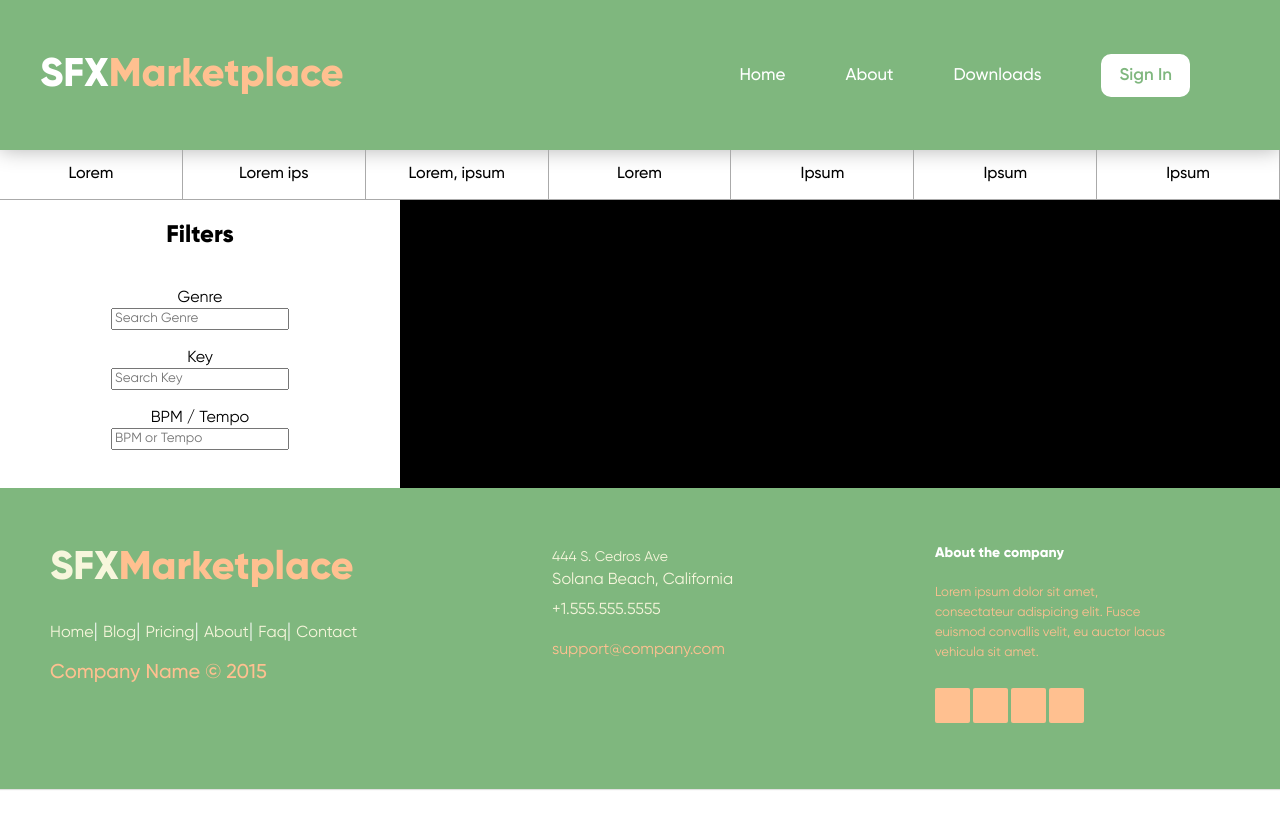
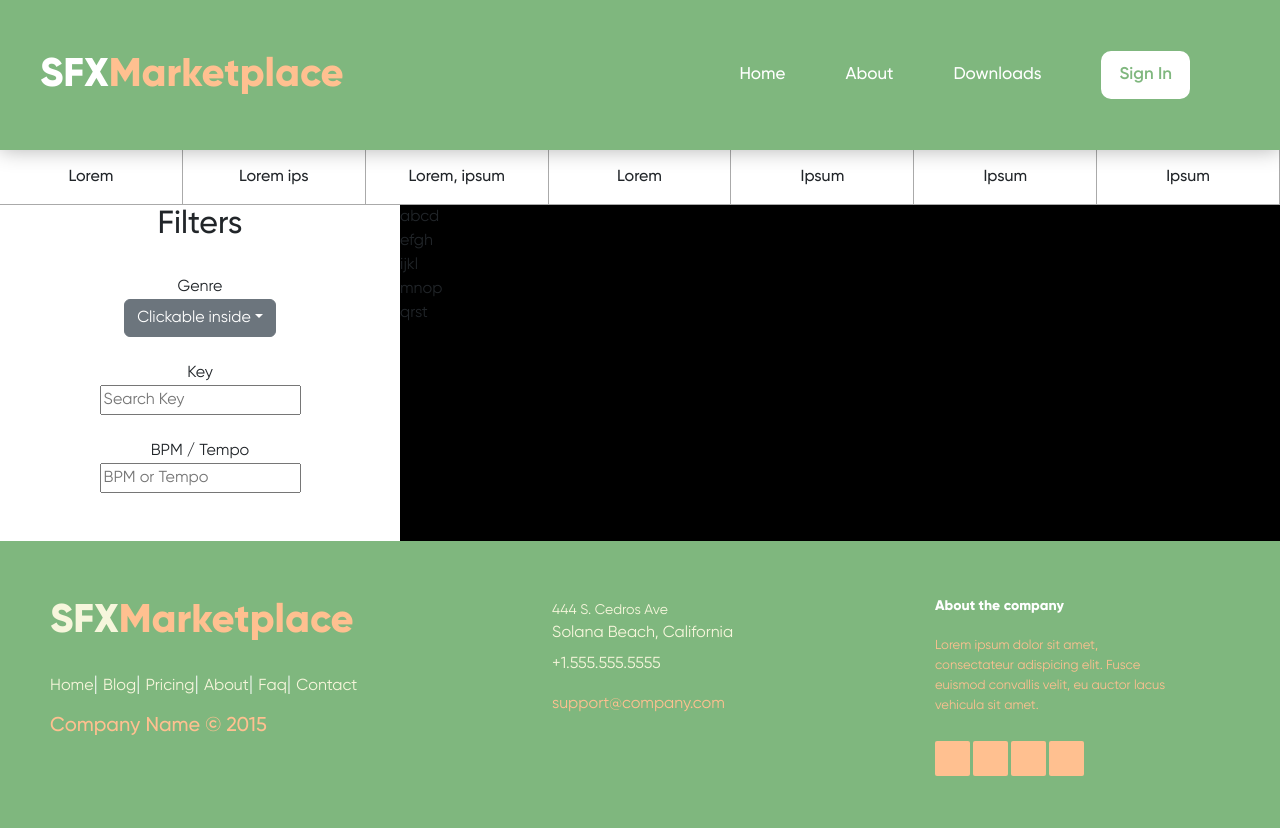
Before and after one commit to vishal-1230/SFXMarketplace, a React (Create React App) app in the folder client/: page / in a window 1280 px wide. Shown: the top 828 px of the page. Before the commit the page ends 800 px from the top, so only its background shows below. Built offline with nearby package versions, Linux system fonts and the light colour scheme.

Commit message:
trial commit for bootstrap integration

```diff
--- a/client/package.json
+++ b/client/package.json
@@ -9,6 +9,7 @@
     "@testing-library/jest-dom": "^5.16.5",
     "@testing-library/react": "^13.3.0",
     "@testing-library/user-event": "^13.5.0",
+    "bootstrap": "^5.2.1",
     "react": "^18.2.0",
     "react-dom": "^18.2.0",
     "react-icons": "^4.4.0",
--- a/client/public/index.html
+++ b/client/public/index.html
@@ -12,6 +12,10 @@
     <link rel="apple-touch-icon" href="%PUBLIC_URL%/logo192.png" />
     <link rel="manifest" href="%PUBLIC_URL%/manifest.json" />
     <title>React App</title>
+    <!-- CSS only -->
+    <link href="https://cdn.jsdelivr.net/npm/bootstrap@5.2.1/dist/css/bootstrap.min.css" rel="stylesheet" integrity="sha384-iYQeCzEYFbKjA/T2uDLTpkwGzCiq6soy8tYaI1GyVh/UjpbCx/TYkiZhlZB6+fzT" crossorigin="anonymous">
+    <!-- JavaScript Bundle with Popper -->
+    <script src="https://cdn.jsdelivr.net/npm/bootstrap@5.2.1/dist/js/bootstrap.bundle.min.js" integrity="sha384-u1OknCvxWvY5kfmNBILK2hRnQC3Pr17a+RTT6rIHI7NnikvbZlHgTPOOmMi466C8" crossorigin="anonymous"></script>
   </head>
   <body>
     <noscript>JAVASCRIPT IS DISABLED IN YOUR BROWSER.</noscript>
--- a/client/src/MainComponent/LeftSection.js
+++ b/client/src/MainComponent/LeftSection.js
@@ -8,11 +8,21 @@ function LeftSection() {
         <h2>Filters</h2><br />
         <div className="genreDiv">
             <span className="filterGenreTitle">Genre</span><br />
-            <input type="text"  className="genreInput" placeholder='Search Genre' /><br />
+            {/* <input type="text"  className="genreInput" placeholder='Search Genre' /><br />
             <div className="genreDropdown">
 
-            </div><br />
-        </div>
+            </div><br /> */}
+            <div class="btn-group">
+              <button class="btn btn-secondary dropdown-toggle" type="button" data-bs-toggle="dropdown" data-bs-auto-close="outside" aria-expanded="false">
+                  Clickable inside
+              </button>
+              <ul class="dropdown-menu">
+                <li><a class="dropdown-item" href="#">Menu item</a></li>
+                <li><a class="dropdown-item" href="#">Menu item</a></li>
+                <li><a class="dropdown-item" href="#">Menu item</a></li>
+              </ul>
+            </div>
+        </div><br />
         <div className="keyDiv">
             <span className="filterKeyTitle">Key</span><br />
             <input type="text" placeholder='Search Key' className="keyInput" />
```
Also changed, not shown: 2 other files (tests, documents, lock files or other folders).
